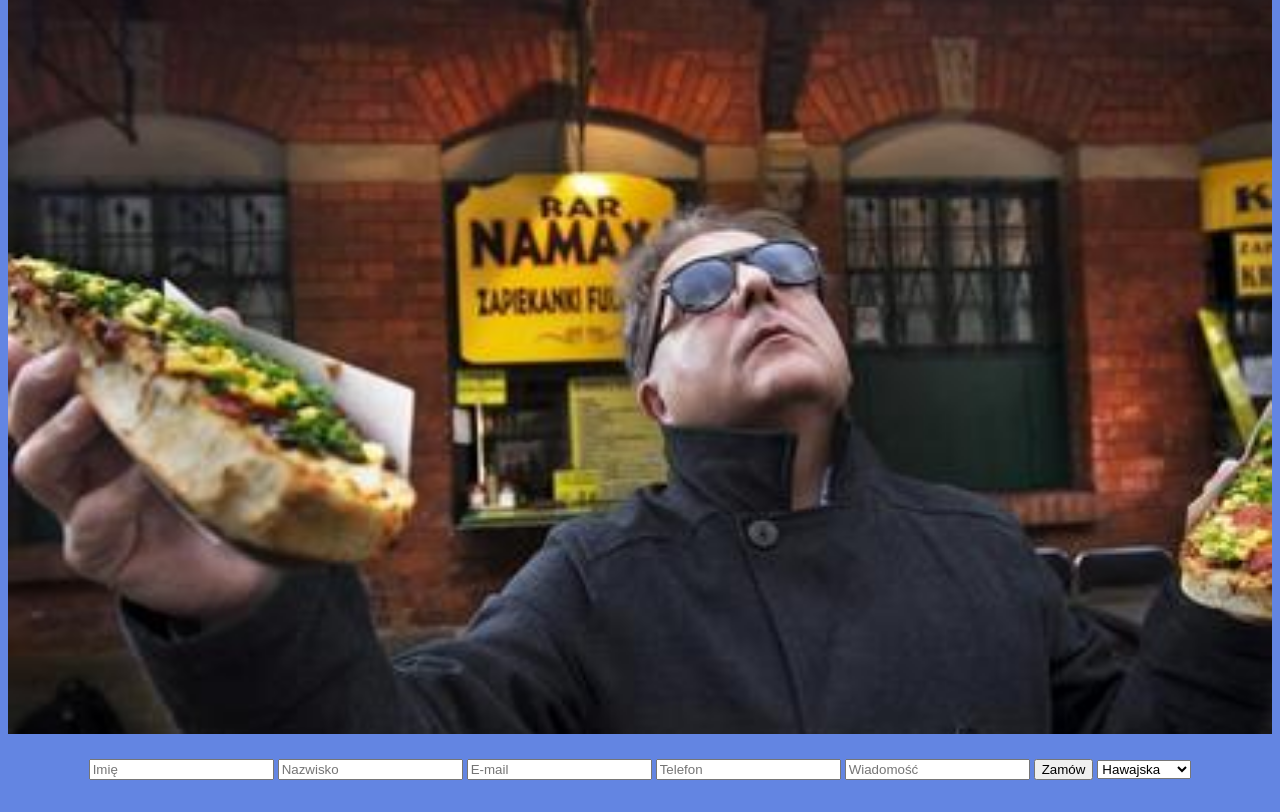
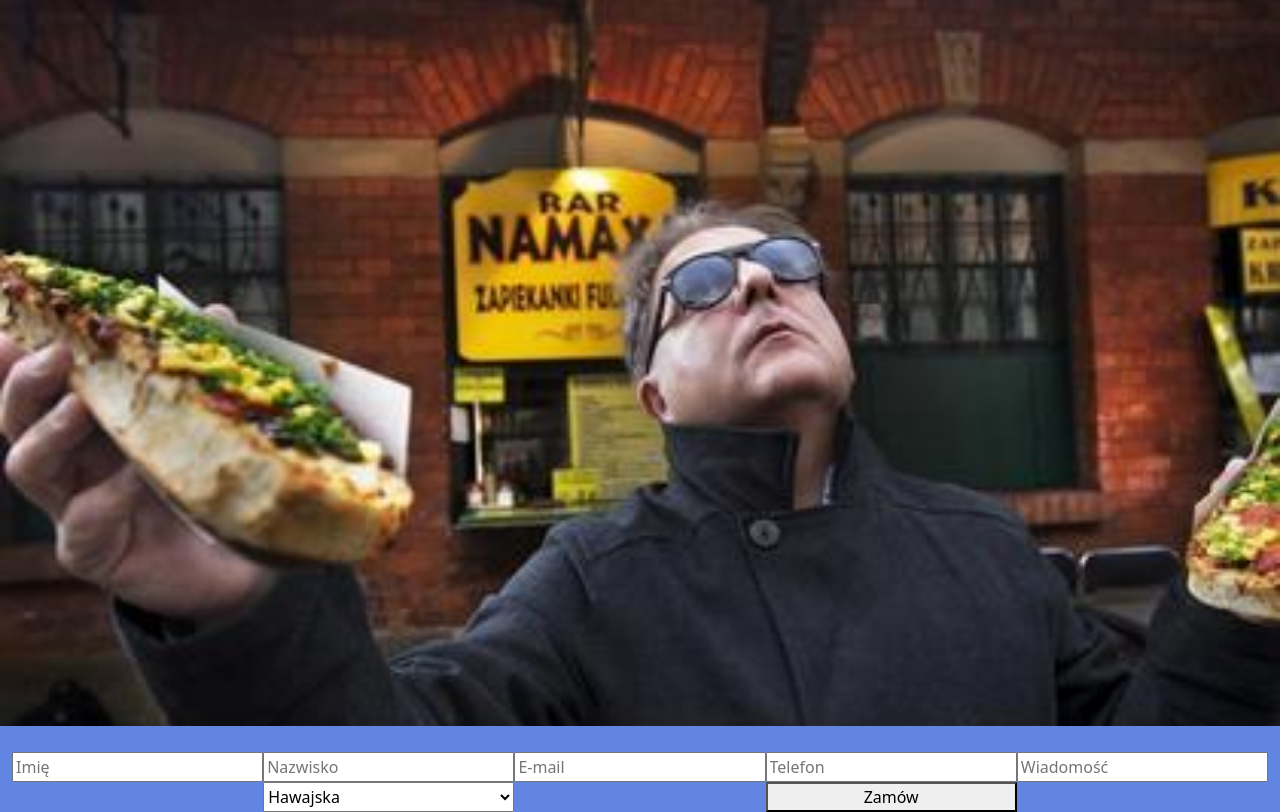
Before and after one commit to Artur123-123/30.04.2021.v2, a plain HTML site: page index.html in a window 1280 px wide. Shown: the part 74-886 px from the top of the page. Before the commit the page ends 862 px from the top, so only its background shows below. Drawn offline with nearby package versions, Linux system fonts and the light colour scheme.

Commit message:
07.05.2021

```diff
--- a/index.html
+++ b/index.html
@@ -4,6 +4,7 @@
     <meta charset="UTF-8">
     <meta http-equiv="X-UA-Compatible" content="IE=edge">
     <meta name="viewport" content="width=device-width, initial-scale=1.0">
+    <link href="https://cdn.jsdelivr.net/npm/bootstrap@5.0.0/dist/css/bootstrap.min.css" rel="stylesheet" integrity="sha384-wEmeIV1mKuiNpC+IOBjI7aAzPcEZeedi5yW5f2yOq55WWLwNGmvvx4Um1vskeMj0" crossorigin="anonymous">
     <link rel="stylesheet" href="style.css">
     <title>Document</title>
 </head>
@@ -12,14 +13,14 @@
         <h2>MAKUŁOWICZ</h2>
     </div>
     <div id="makułowicz"></div>
-    <div id="margin">
+    <div id="margin" class="grid container-fluid">
         <input type="text" placeholder="Imię" id="imie">
         <input type="text" placeholder="Nazwisko" id="nazwisko">
         <input type="text" placeholder="E-mail" id="email" onchange="email(value)">
         <input type="text" placeholder="Telefon" id="fon" onchange="fon(value)">
         <input type="text" placeholder="Wiadomość" id="mess" onchange="mess(value)">
-        <button onclick="imie(value), nazwisko(value)">Zamów</button>
-        <select name="pizze" id="pizza">
+        <button onclick="imie(value), nazwisko(value)" class="grid-item">Zamów</button>
+        <select name="pizze" id="pizza" class="grid-item1">
             <option>Hawajska</option>
             <option>Neapolitana</option>
             <option>Bianca</option>
--- a/style.css
+++ b/style.css
@@ -25,3 +25,19 @@ body {
     width: 100%;
     height: 100vh;
 }
+
+.grid {
+    display: grid;
+    grid-template-columns: 20% 20% 20% 20% 20%;
+    grid-template-rows: auto auto;
+}
+
+.grid-item {
+    grid-column: 4 / 5;
+    grid-row: 2;
+}
+
+.grid-item1 {
+    grid-column: 2 / 3;
+    grid-row: 2;
+}
```
Also changed, not shown: main.js (line endings or trailing spaces).
